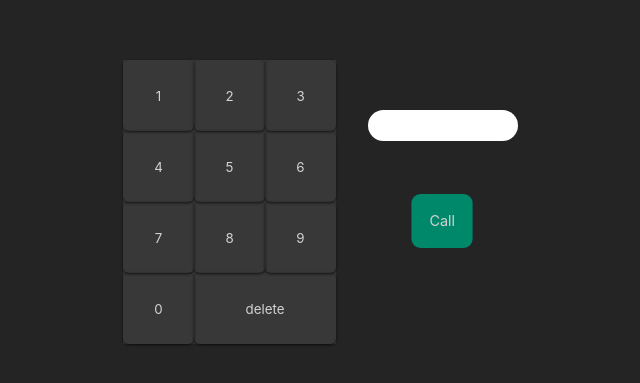
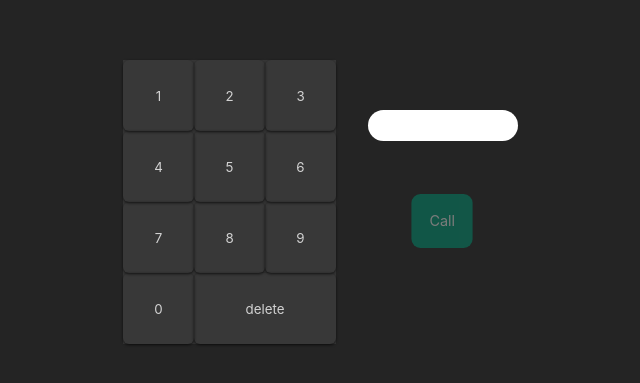
Before and after one commit to menchu123/W04CH03-menchu-marin, a React (Create React App) app: page / in a window 1280 px wide. Shown: the part 223-606 px from the top of the page, without its empty margins (304-944 px from the left). Built offline with nearby package versions, Linux system fonts and the light colour scheme.

Commit message:
Added isDisabled variable and passed it to Actions

```diff
--- a/src/App.js
+++ b/src/App.js
@@ -8,10 +8,13 @@ import Context from "./components/Context/Context";
 
 function App() {
   const [displayArray, setDisplayArray] = useState([]);
+  const [isDisabled, setIsDisabled] = useState(true);
 
   const getNumber = (event) => {
     if (displayArray.length < 9) {
       setDisplayArray([...displayArray, event.target.textContent]);
+    } else {
+      setIsDisabled(false);
     }
   };
 
@@ -42,7 +45,7 @@ function App() {
             {/* <!-- el número de teléfono tiene 9 cifras --> */}
 
             {/* <!-- Sólo se tiene que ver un botón u otro --> */}
-            <Actions isDisabled={false} isCalling={false} />
+            <Actions isDisabled={isDisabled} isCalling={false} />
           </div>
         </main>
       </div>
```
